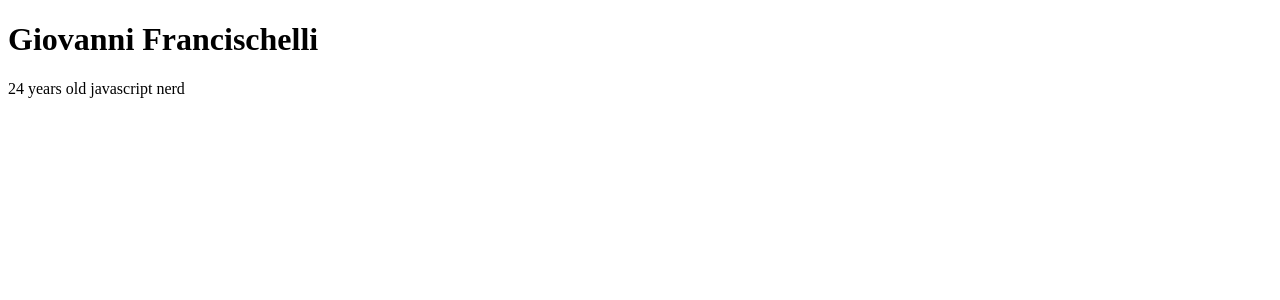
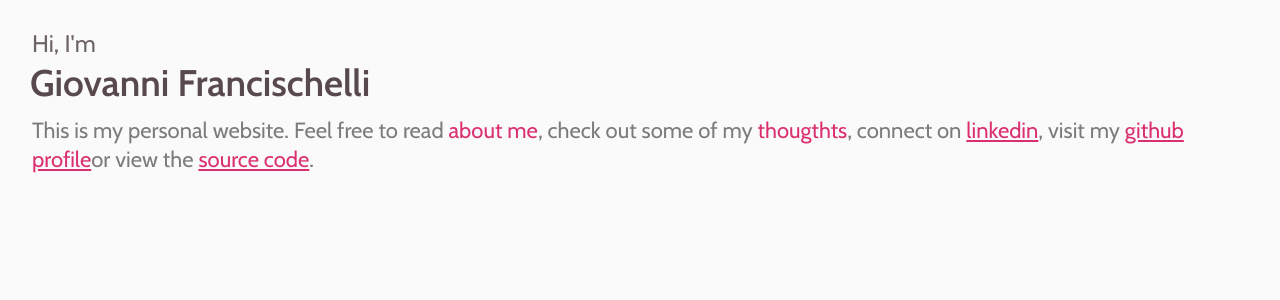
Before and after one commit to gfrancischelli/francischelli.me, a Next.js app: page / in a window 1280 px wide. Shown: the top 300 px of the page. Built offline with nearby package versions, Linux system fonts and the light colour scheme.

Commit message:
:sparkles: Add front page. Include custom _app that wires layout and page specific headings

```diff
--- /dev/null
+++ b/pages/_app.tsx
@@ -0,0 +1,47 @@
+import React from "react";
+import App, { Container, NextAppContext } from "next/app";
+import Layout from "../components/Layout";
+import Header from "../components/Header";
+import { ThemeProvider, theme, GlobalStyle } from "../components/Theme";
+import {PageComponent} from "../components/PageComponent.d"
+
+
+type PropTypes = {
+  Component: PageComponent;
+};
+
+class MyApp extends App<PropTypes> {
+  static async getInitialProps({ Component, ctx }: NextAppContext) {
+    let pageProps = {};
+
+    if (Component.getInitialProps) {
+      pageProps = await Component.getInitialProps(ctx);
+    }
+
+    return { pageProps };
+  }
+
+  render() {
+    const { Component, pageProps } = this.props;
+
+    return (
+      <Container>
+        <ThemeProvider theme={theme}>
+          <React.Fragment>
+            <GlobalStyle />
+            <Layout>
+              <>
+                <Header>
+                  {Component.Heading ? <Component.Heading /> : null}
+                </Header>
+                <Component {...pageProps} />
+              </>
+            </Layout>
+          </React.Fragment>
+        </ThemeProvider>
+      </Container>
+    );
+  }
+}
+
+export default MyApp;
--- a/pages/index.tsx
+++ b/pages/index.tsx
@@ -1,8 +1,31 @@
-const Index = () => (
-  <div>
-    <h1>Giovanni Francischelli</h1>
-    <p>24 years old javascript nerd </p>
-  </div>
+import React from "react";
+import articles from "../content/article-list";
+import { PageComponent } from "../components/PageComponent.d";
+import {default as Link} from "next/link";
+import A from "../components/A";
+
+// const ArticleIndex = (articles) => (
+//     <div></div>
+// )
+
+const Index: PageComponent = () => <React.Fragment />;
+
+Index.Heading = () => (
+  <>
+    This is my personal website. Feel free to read{" "}
+    <Link href="about">
+      <A>about me</A>
+    </Link>
+    , check out some of my{" "}
+    <Link href="thoughts">
+      <A>thougthts</A>
+    </Link>
+    , connect on <A href="https://linkedin.in/gfrancischelli">linkedin</A>,{" "}
+    visit my <A href="https://github.com/gfrancischelli">github profile</A>
+    or view the{" "}
+    <A href="https://github.com/gfrancischelli/francischelli.me">source code</A>
+    .
+  </>
 );
 
 export default Index;
```
